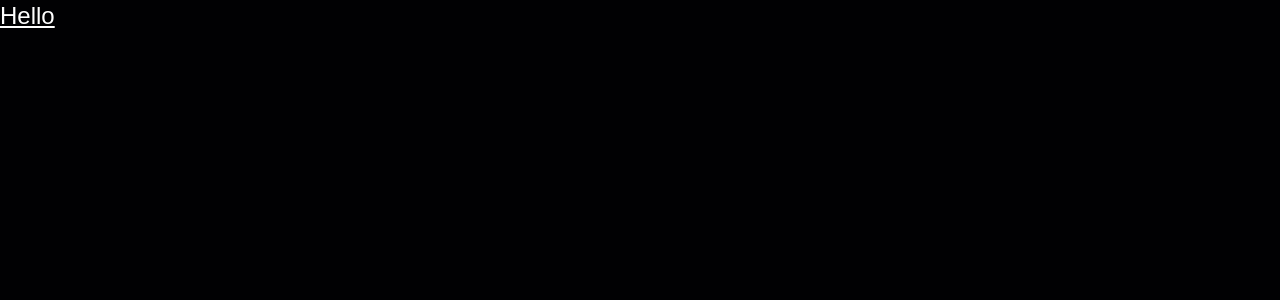
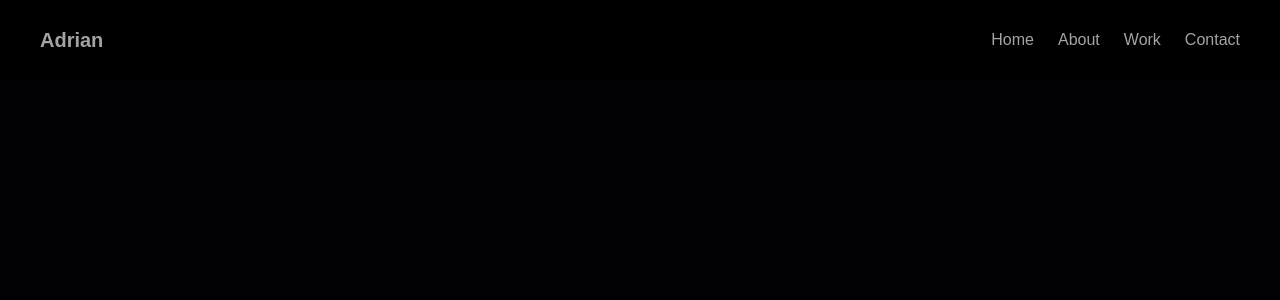
Before and after one commit to dziekiczan1/portfolio_threejs, a React (Vite) app: page / in a window 1280 px wide. Shown: the top 300 px of the page. Built offline with nearby package versions, Linux system fonts and the light colour scheme; a web font is replaced by a local one.

Commit message:
add navbar component

```diff
--- a/src/App.jsx
+++ b/src/App.jsx
@@ -1,7 +1,9 @@
+import Navbar from "./sections/Navbar.jsx";
+
 const App = () => {
     return (
         <main className="max-w-7xl mx-auto">
-            <h1 className="text-2xl text-white underline">Hello</h1>
+            <Navbar />
         </main>
     )
 }
--- /dev/null
+++ b/src/sections/Navbar.jsx
@@ -0,0 +1,52 @@
+import {useState} from "react";
+
+import { navLinks } from '../constants/index.js';
+
+const NavItems = () => (
+    <ul className="nav-ul">
+        {navLinks.map((item) => (
+            <li key={item.id} className="nav-li">
+                <a href={item.href} className="nav-li_a" onClick={() => {}}>
+                    {item.name}
+                </a>
+            </li>
+        ))}
+    </ul>
+);
+
+const Navbar = () => {
+    const [isOpen, setIsOpen] = useState(false);
+
+    const toggleMenu = () => setIsOpen((prevIsOpen) => !prevIsOpen);
+    const closeMenu = () => setIsOpen(false);
+
+    return (
+        <header className="fixed top-0 left-0 right-0 z-50 bg-black/90">
+            <div className="max-w-7xl mx-auto">
+                <div className="flex justify-between items-center py-5 mx-auto c-space">
+                    <a href="/" className="text-neutral-400 font-bold text-xl hover:text-white transition-colors">
+                        Adrian
+                    </a>
+
+                    <button
+                        onClick={toggleMenu}
+                        className="text-neutral-400 hover:text-white focus:outline-none sm:hidden flex"
+                        aria-label="Toggle menu">
+                        <img src={isOpen ? 'assets/close.svg' : 'assets/menu.svg'} alt="toggle" className="w-6 h-6"/>
+                    </button>
+
+                    <nav className="sm:flex hidden">
+                        <NavItems/>
+                    </nav>
+                </div>
+            </div>
+
+            <div className={`nav-sidebar ${isOpen ? 'max-h-screen' : 'max-h-0'}`}>
+                <nav className="p-5">
+                    <NavItems onClick={closeMenu}/>
+                </nav>
+            </div>
+        </header>
+    )
+}
+export default Navbar
```
